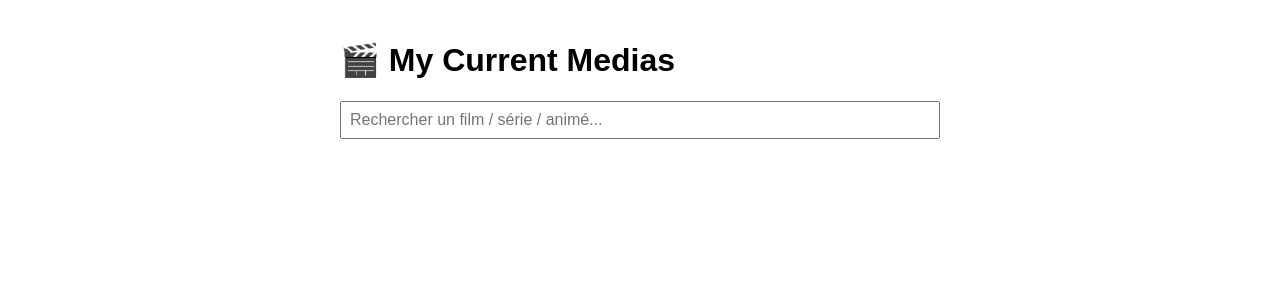
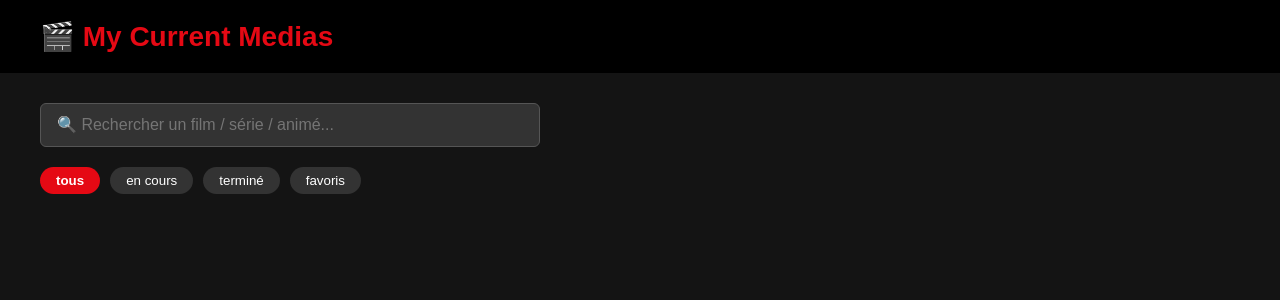
Before and after one commit to ticoq041-gif/mon-tracker, a React (Create React App) app: page / in a window 1280 px wide. Shown: the top 300 px of the page. Built offline with nearby package versions, Linux system fonts and the light colour scheme.

Commit message:
design Netflix

```diff
--- a/src/App.js
+++ b/src/App.js
@@ -5,6 +5,7 @@ const API_KEY = "92d6d95f9796472b9e926158547d5267";
 export default function App() {
   const [title, setTitle] = useState("");
   const [suggestions, setSuggestions] = useState([]);
+  const [filter, setFilter] = useState("tous");
   const [items, setItems] = useState(() => {
     const saved = localStorage.getItem("items");
     return saved ? JSON.parse(saved) : [];
@@ -15,10 +16,7 @@ export default function App() {
   }, [items]);
 
   useEffect(() => {
-    if (title.length < 2) {
-      setSuggestions([]);
-      return;
-    }
+    if (title.length < 2) { setSuggestions([]); return; }
     const timer = setTimeout(async () => {
       const res = await fetch(
         `https://api.themoviedb.org/3/search/multi?api_key=${API_KEY}&query=${title}&language=fr-FR`
@@ -33,7 +31,7 @@ export default function App() {
     const newItem = {
       title: suggestion.title || suggestion.name,
       poster: suggestion.poster_path
-        ? `https://image.tmdb.org/t/p/w200${suggestion.poster_path}`
+        ? `https://image.tmdb.org/t/p/w300${suggestion.poster_path}`
         : null,
       type: suggestion.media_type,
       favorite: false,
@@ -58,70 +56,112 @@ export default function App() {
   };
 
   const deleteItem = (index) => {
-    const newItems = items.filter((_, i) => i !== index);
-    setItems(newItems);
+    setItems(items.filter((_, i) => i !== index));
   };
 
+  const filtered = items.filter(item => {
+    if (filter === "tous") return true;
+    if (filter === "favoris") return item.favorite;
+    if (filter === "en cours") return item.status === "en cours";
+    if (filter === "terminé") return item.status === "terminé";
+    return true;
+  });
+
   return (
-    <div style={{ padding: 20, fontFamily: "Arial", maxWidth: 600, margin: "0 auto" }}>
-      <h1>🎬 My Current Medias
-      </h1>
+    <div style={{ minHeight: "100vh", background: "#141414", color: "white", fontFamily: "Arial" }}>
 
-      <div style={{ position: "relative" }}>
+      {/* Header */}
+      <div style={{ background: "#000", padding: "20px 40px", display: "flex", alignItems: "center", gap: 20 }}>
+        <h1 style={{ color: "#E50914", margin: 0, fontSize: 28, fontWeight: "bold" }}>🎬 My Current Medias</h1>
+      </div>
+
+      {/* Search */}
+      <div style={{ padding: "30px 40px" }}>
+        <div style={{ position: "relative", maxWidth: 500 }}>
           <input
             value={title}
             onChange={(e) => setTitle(e.target.value)}
-          placeholder="Rechercher un film / série / animé..."
-          style={{ padding: 8, width: "100%", fontSize: 16, boxSizing: "border-box" }}
+            placeholder="🔍 Rechercher un film / série / animé..."
+            style={{
+              width: "100%", padding: "12px 16px", fontSize: 16,
+              background: "#333", border: "1px solid #555", borderRadius: 6,
+              color: "white", boxSizing: "border-box", outline: "none"
+            }}
           />
-
           {suggestions.length > 0 && (
             <ul style={{
-            position: "absolute", background: "white", border: "1px solid #ccc",
-            width: "100%", listStyle: "none", margin: 0, padding: 0, zIndex: 10
+              position: "absolute", background: "#222", border: "1px solid #444",
+              width: "100%", listStyle: "none", margin: 0, padding: 0,
+              zIndex: 10, borderRadius: 6, overflow: "hidden"
             }}>
               {suggestions.map((s) => (
-              <li
-                key={s.id}
-                onClick={() => addItem(s)}
-                style={{ padding: 8, cursor: "pointer", display: "flex", alignItems: "center", gap: 10 }}
+                <li key={s.id} onClick={() => addItem(s)} style={{
+                  padding: "10px 16px", cursor: "pointer", display: "flex",
+                  alignItems: "center", gap: 12, borderBottom: "1px solid #333"
+                }}
+                  onMouseEnter={e => e.currentTarget.style.background = "#333"}
+                  onMouseLeave={e => e.currentTarget.style.background = "transparent"}
                 >
                   {s.poster_path && (
-                  <img
-                    src={`https://image.tmdb.org/t/p/w45${s.poster_path}`}
-                    alt=""
-                    style={{ width: 30 }}
-                  />
+                    <img src={`https://image.tmdb.org/t/p/w45${s.poster_path}`} alt="" style={{ width: 35, borderRadius: 4 }} />
                   )}
                   <span>{s.title || s.name}</span>
-                <small style={{ color: "gray" }}>({s.media_type})</small>
+                  <small style={{ color: "#aaa", marginLeft: "auto" }}>{s.media_type}</small>
                 </li>
               ))}
             </ul>
           )}
         </div>
 
-      <ul style={{ marginTop: 20, listStyle: "none", padding: 0 }}>
-        {items.map((item, index) => (
-          <li key={index} style={{
-            marginBottom: 10, display: "flex", alignItems: "center",
-            gap: 10, border: "1px solid #eee", padding: 10, borderRadius: 8
+        {/* Filtres */}
+        <div style={{ display: "flex", gap: 10, marginTop: 20 }}>
+          {["tous", "en cours", "terminé", "favoris"].map(f => (
+            <button key={f} onClick={() => setFilter(f)} style={{
+              padding: "6px 16px", borderRadius: 20, border: "none",
+              background: filter === f ? "#E50914" : "#333",
+              color: "white", cursor: "pointer", fontWeight: filter === f ? "bold" : "normal"
+            }}>{f}</button>
+          ))}
+        </div>
+      </div>
+
+      {/* Grille */}
+      <div style={{ padding: "0 40px 40px", display: "grid", gridTemplateColumns: "repeat(auto-fill, minmax(150px, 1fr))", gap: 20 }}>
+        {filtered.map((item, index) => (
+          <div key={index} style={{ position: "relative", borderRadius: 8, overflow: "hidden", background: "#222", cursor: "pointer" }}
+            onMouseEnter={e => e.currentTarget.querySelector(".overlay").style.opacity = 1}
+            onMouseLeave={e => e.currentTarget.querySelector(".overlay").style.opacity = 0}
+          >
+            {item.poster
+              ? <img src={item.poster} alt={item.title} style={{ width: "100%", display: "block" }} />
+              : <div style={{ height: 200, background: "#333", display: "flex", alignItems: "center", justifyContent: "center", fontSize: 40 }}>🎬</div>
+            }
+
+            {/* Overlay */}
+            <div className="overlay" style={{
+              position: "absolute", top: 0, left: 0, right: 0, bottom: 0,
+              background: "rgba(0,0,0,0.8)", opacity: 0, transition: "opacity 0.3s",
+              display: "flex", flexDirection: "column", alignItems: "center", justifyContent: "center", gap: 8
             }}>
-            {item.poster && <img src={item.poster} alt="" style={{ width: 50, borderRadius: 4 }} />}
-            <div style={{ flex: 1 }}>
-              <strong>{item.title}</strong>
-              <div style={{ fontSize: 12, color: "gray" }}>{item.type} — {item.status}</div>
-            </div>
-            <button onClick={() => toggleFavorite(index)}>
+              <button onClick={() => toggleFavorite(items.indexOf(item))} style={{ background: "none", border: "none", fontSize: 24, cursor: "pointer" }}>
                 {item.favorite ? "❤️" : "🤍"}
               </button>
-            <button onClick={() => toggleStatus(index)}>
-              {item.status === "en cours" ? "✅" : "🔄"}
+              <button onClick={() => toggleStatus(items.indexOf(item))} style={{
+                background: item.status === "en cours" ? "#E50914" : "#46d369",
+                border: "none", color: "white", padding: "4px 10px", borderRadius: 4, cursor: "pointer", fontSize: 12
+              }}>
+                {item.status}
               </button>
-            <button onClick={() => deleteItem(index)}>🗑️</button>
-          </li>
+              <button onClick={() => deleteItem(items.indexOf(item))} style={{ background: "none", border: "none", fontSize: 20, cursor: "pointer" }}>🗑️</button>
+            </div>
+
+            <div style={{ padding: "8px 10px" }}>
+              <div style={{ fontWeight: "bold", fontSize: 13, whiteSpace: "nowrap", overflow: "hidden", textOverflow: "ellipsis" }}>{item.title}</div>
+              <div style={{ fontSize: 11, color: "#aaa" }}>{item.type}</div>
+            </div>
+          </div>
         ))}
-      </ul>
+      </div>
     </div>
   );
 }
```
Lines whose indentation alone changed are shown as unchanged.
